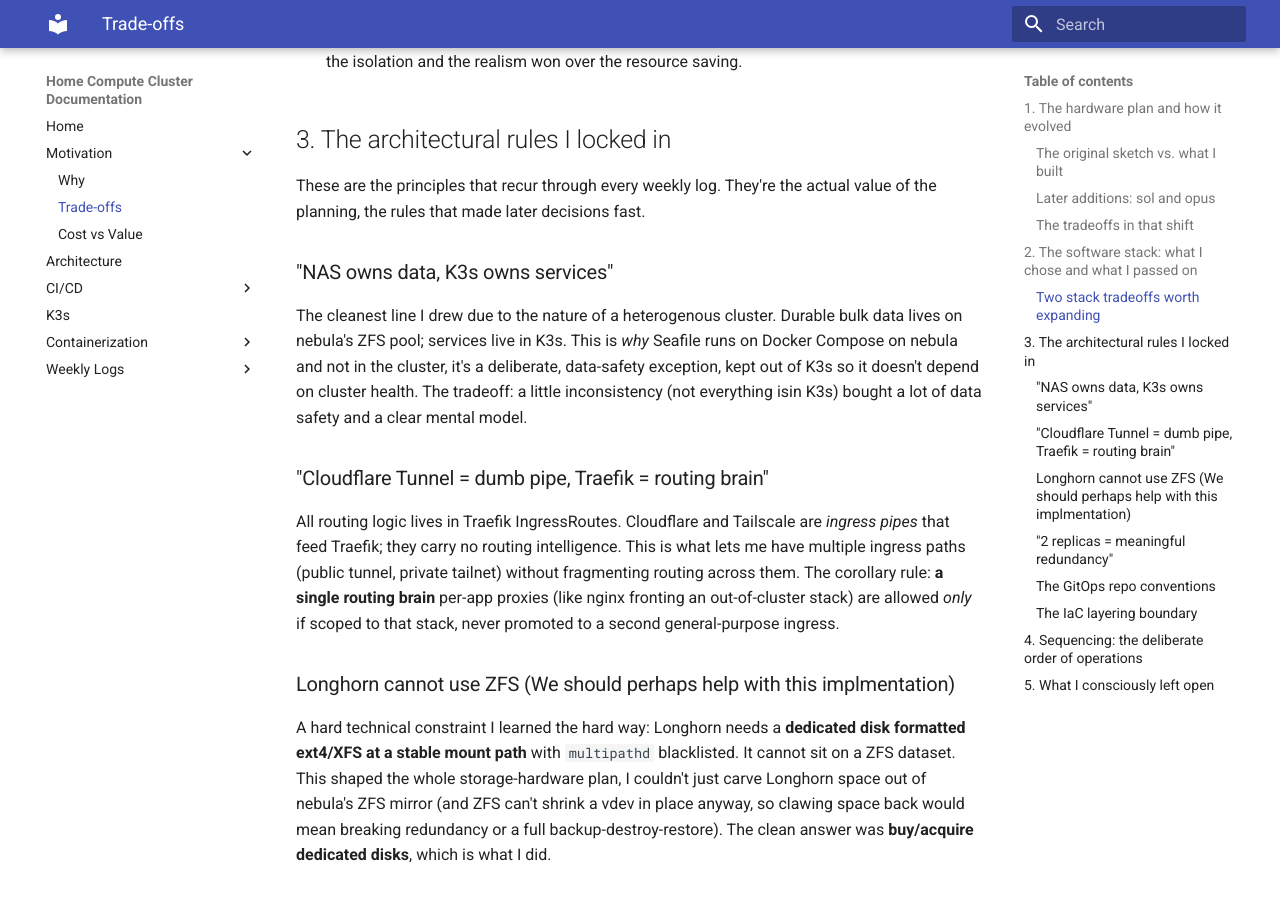
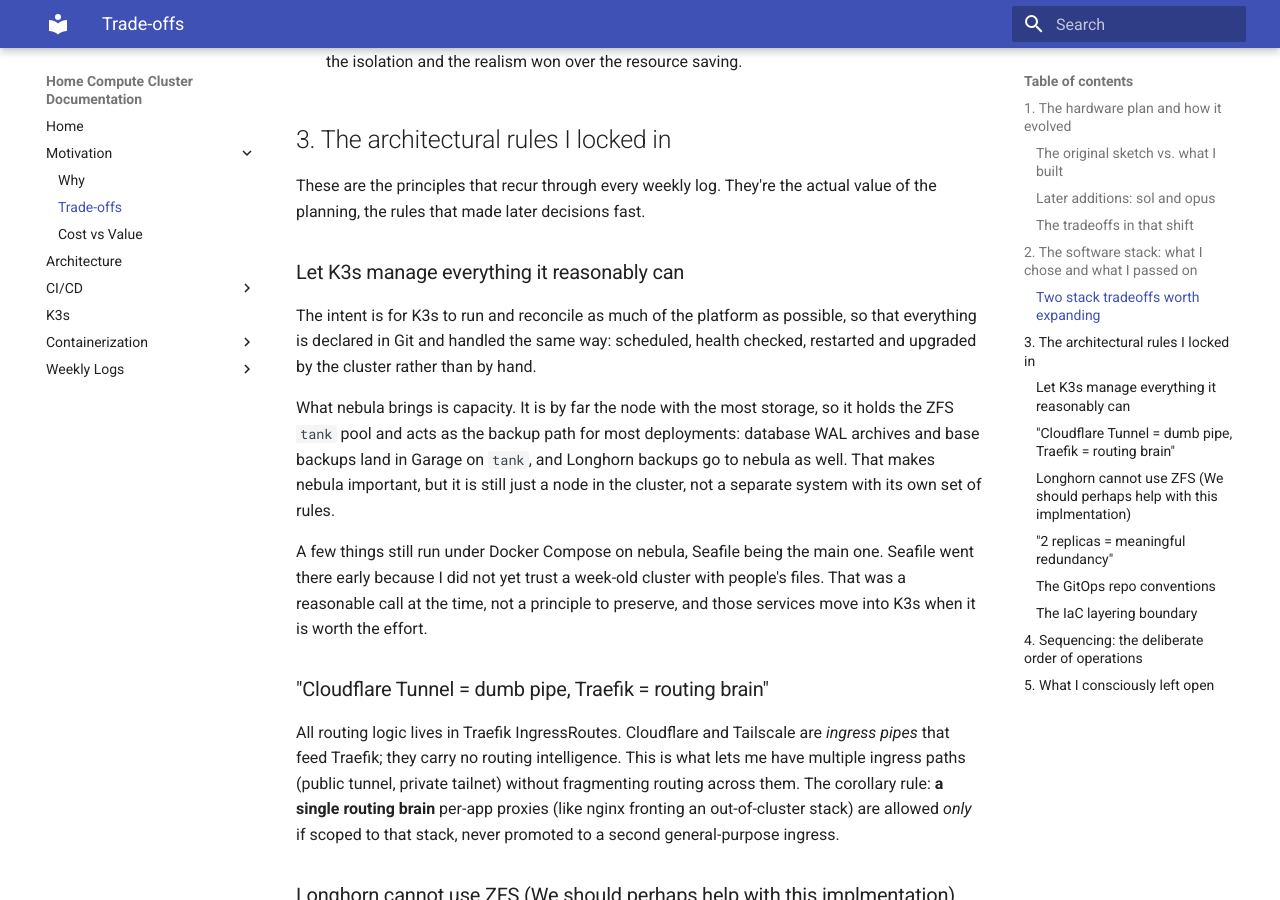
Before and after one commit to home-compute-cluster/docs, an MkDocs documentation site: the page built from docs/motivation/02-planning-tradeoffs-choices.md, in a window 1280 px wide and 900 px high, scrolled down 3023 px. Built offline with MkDocs 1.6.1 and Material for MkDocs 9.7.7, drawn with Linux system fonts in a browser that asks for light colours.

Commit message:
Drop the "NAS owns data, K3s owns services" framing
That split was never how the cluster worked. The aim is for K3s to
manage as much as it can, with nebula as the node with the most storage
and the backup path for most deployments.

Co-Authored-By: Claude Opus 5 <noreply@anthropic.com>

```diff
--- a/docs/motivation/02-planning-tradeoffs-choices.md
+++ b/docs/motivation/02-planning-tradeoffs-choices.md
@@ -107,14 +107,22 @@ while staying light enough to run on modest hardware.
 These are the principles that recur through every weekly log. They're the actual
 value of the planning, the rules that made later decisions fast.
 
-### "NAS owns data, K3s owns services"
+### Let K3s manage everything it reasonably can
 
-The cleanest line I drew due to the nature of a heterogenous cluster. Durable bulk
-data lives on nebula's ZFS pool; services live in K3s. This is *why* Seafile runs
-on Docker Compose on nebula and not in the cluster, it's a deliberate, data-safety
-exception, kept out of K3s so it doesn't depend on cluster health. The tradeoff: a
-little inconsistency (not everything isin K3s) bought a lot of data safety and a
-clear mental model.
+The intent is for K3s to run and reconcile as much of the platform as possible, so
+that everything is declared in Git and handled the same way: scheduled, health
+checked, restarted and upgraded by the cluster rather than by hand.
+
+What nebula brings is capacity. It is by far the node with the most storage, so it
+holds the ZFS `tank` pool and acts as the backup path for most deployments: database
+WAL archives and base backups land in Garage on `tank`, and Longhorn backups go to
+nebula as well. That makes nebula important, but it is still just a node in the
+cluster, not a separate system with its own set of rules.
+
+A few things still run under Docker Compose on nebula, Seafile being the main one.
+Seafile went there early because I did not yet trust a week-old cluster with
+people's files. That was a reasonable call at the time, not a principle to
+preserve, and those services move into K3s when it is worth the effort.
 
 ### "Cloudflare Tunnel = dumb pipe, Traefik = routing brain"
 
--- a/docs/system-architecture/home-cluster.md
+++ b/docs/system-architecture/home-cluster.md
@@ -18,7 +18,7 @@ storage, and GitOps fit together).
 | **deus** | Lenovo M910q, i7-6700T | `192.168.1.250` | K3s server + etcd member | cloudflared, WireGuard, Tailscale subnet router; **no Longhorn replicas** (thermal) |
 | **sol** | Intel NUC, i5-10210U, 16GB | `192.168.1.251` | K3s server + etcd member | Provisioned with Ansible; also schedules workloads |
 | **opus** | HP EliteDesk 800 G4 Mini, i5-8500 | `192.168.1.252` | K3s server + etcd member | Provisioned with Ansible; also schedules workloads |
-| **nebula** | i7-6700K desktop | `192.168.1.248` | Agent (worker) | ZFS NAS (`tank`), Seafile (Compose), GTX 1080, Longhorn NVMe replica |
+| **nebula** | i7-6700K desktop | `192.168.1.248` | Agent (worker) | Most storage in the cluster: ZFS `tank`, Garage (S3 backup store), Seafile (Compose), GTX 1080, Longhorn NVMe replica |
 | **legion** | Laptop (battery removed) | `192.168.1.249` | Agent (worker) | Longhorn SATA replica (`/var/lib/longhorn-disk-sda`) |
 
 > Every node runs 24/7. `legion` is a permanent node, not a transient or Wake-on-LAN worker.
@@ -188,7 +188,7 @@ flowchart TB
     subgraph storage["Storage Planes"]
         longhorn["Longhorn<br/>distributed block<br/>2 replicas → nebula + legion"]
         localpath["local-path<br/>(some workloads)"]
-        zfs_nas["ZFS 'tank'<br/>NAS owns data"]
+        zfs_nas["ZFS 'tank' on nebula<br/>bulk data + backup path"]
     end
 
     subgraph obs["Observability"]
@@ -261,7 +261,7 @@ directly, a single repo would loop (CI's write-back re-triggers CI). Off-the-she
 
 ## 5. Key architectural principles
 
-- **NAS owns data, K3s owns services.** Seafile lives on Compose for data-safety; ZFS `tank` on nebula holds durable state. Jellyfin placement remains open (GPU is on nebula, a Compose host).
+- **Let K3s manage as much as it can.** The aim is for the cluster to run and reconcile everything from Git, not to split ownership between K3s and a NAS. nebula is simply the node with the most storage: it holds the ZFS `tank` pool and is the backup path for most deployments (CNPG WAL archives and base backups go to Garage on `tank`, and the Longhorn backup target sits on nebula too). Seafile still runs under Docker Compose on nebula for now. Jellyfin placement remains open (the GTX 1080 is on nebula).
 - **Cloudflare Tunnel = dumb pipe, Traefik = routing brain.** All routing logic in IngressRoutes; ingress pipes just feed it.
 - **Single routing brain.** Per-app proxies stay scoped to their stack, never a second general-purpose ingress.
 - **Longhorn cannot use ZFS.** Needs a dedicated disk formatted ext4/XFS at a stable mount, `multipathd` blacklisted. 2 replicas = the floor for node-independent redundancy.
--- a/docs/weekly/2026-06-07.md
+++ b/docs/weekly/2026-06-07.md
@@ -151,5 +151,5 @@ the *deployment pipeline itself* becomes a portfolio artifact.
 
 - **ZFS pool on nebula**, then **Seafile** via Docker Compose (the June 8 session).
 - CI/CD pipeline (the next major push).
-- Everything the "NAS owns data, K3s owns services" principle implies, including
+- Working out what should run in K3s and what stays on nebula for now, including
   the still-unresolved Jellyfin GPU-placement question.
```
Also changed, not shown: docs/motivation/01-motivation.md (+3 -2 lines), docs/weekly/2026-06-08.md (+5 -7 lines).
